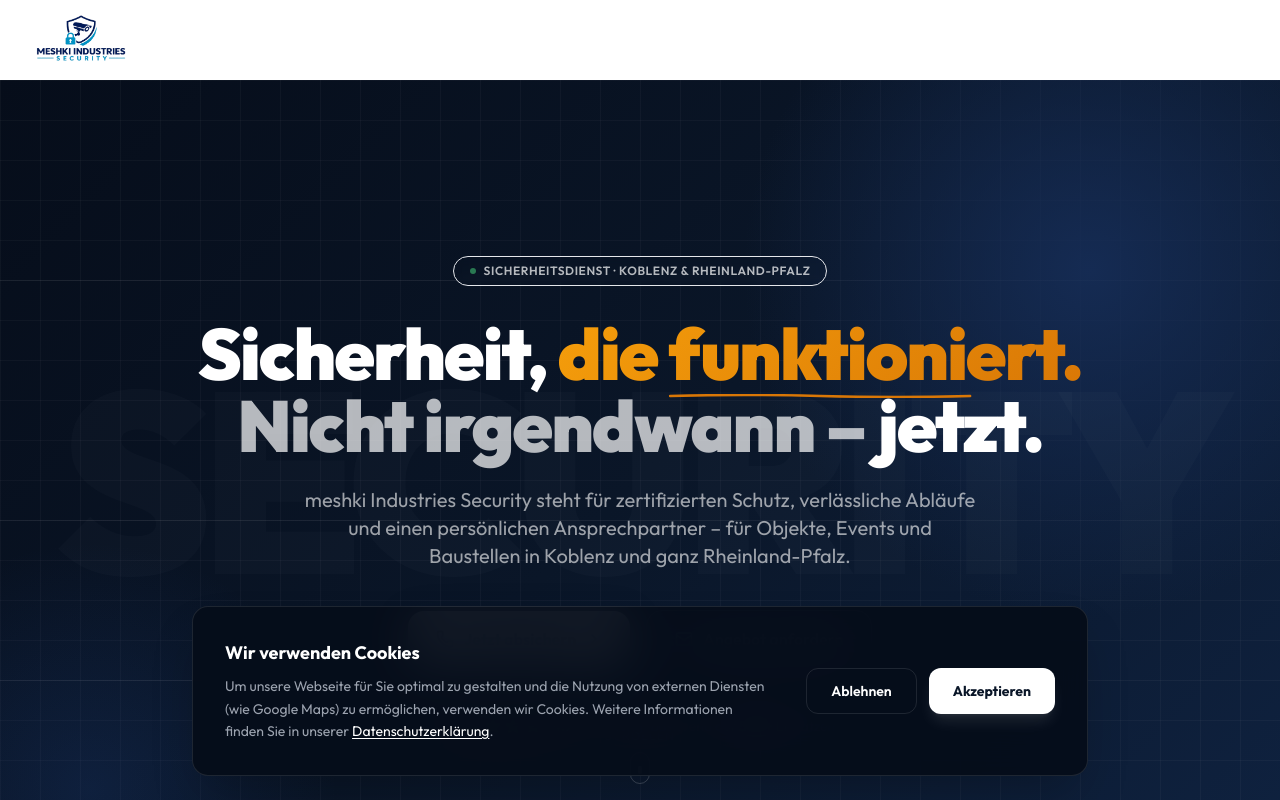
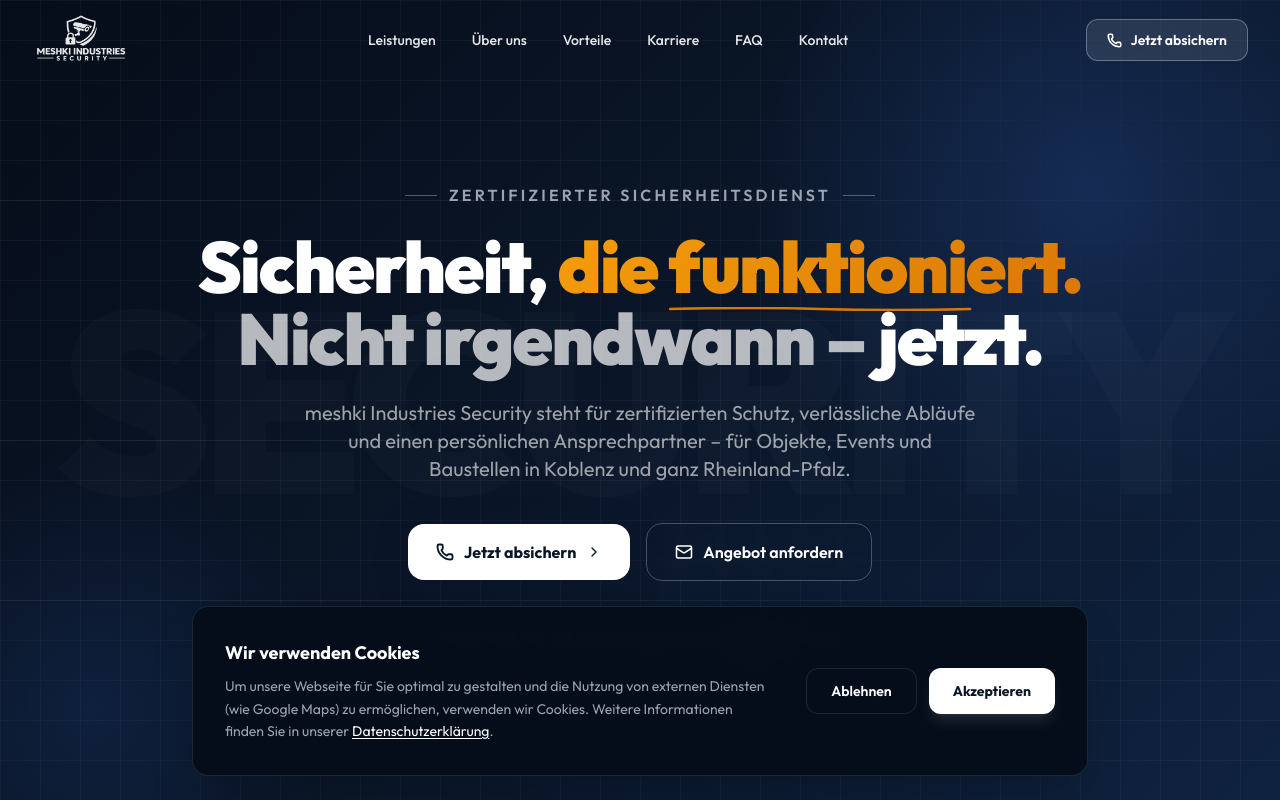
Before and after one commit to Mood-al/meshki-security, a Next.js app: page / in a window 1280 px wide. Shown: the top 800 px of the page. Built offline with nearby package versions, Linux system fonts and the light colour scheme.

Commit message:
fix: navbar overlay and corporate hero badge

```diff
--- a/src/app/layout.js
+++ b/src/app/layout.js
@@ -75,10 +75,10 @@
           }}
         />
       </head>
-      <body className="font-sans antialiased">
+      <body className="font-sans antialiased bg-white">
         <div className="relative overflow-hidden flex flex-col min-h-screen max-w-[100vw]">
           <Header />
-          <main className="flex-grow pt-16 md:pt-20">
+          <main className="flex-grow">
             {children}
           </main>
           <Footer />
--- a/src/components/layout/Header.jsx
+++ b/src/components/layout/Header.jsx
@@ -33,7 +33,11 @@
 
             {/* Logo */}
             <Link href="/" className="flex items-center flex-shrink-0 h-12 md:h-14 w-auto" aria-label="meshki Industries Security – Startseite">
-              <img src="/logo-icon.png" alt="meshki Industries Security Logo" className="h-full w-auto object-contain" />
+              <img
+                src="/logo-icon.png"
+                alt="meshki Industries Security Logo"
+                className={`h-full w-auto object-contain transition-all duration-300 ${!scrolled ? 'brightness-0 invert opacity-90' : ''}`}
+              />
             </Link>
 
             {/* Desktop Nav */}
--- a/src/components/sections/HeroSection.jsx
+++ b/src/components/sections/HeroSection.jsx
@@ -24,11 +24,12 @@
       <div className="container-custom relative z-10 pt-28 pb-20">
         <motion.div variants={stagger} initial="hidden" animate="visible" className="max-w-4xl mx-auto text-center">
 
-          <motion.div variants={fadeUp} className="mb-8 inline-flex items-center">
-            <span className="inline-flex items-center gap-2 bg-white/8 border border-white/12 rounded-full px-4 py-1.5 text-xs font-semibold text-white/70 tracking-wider uppercase backdrop-blur-sm">
-              <span className="w-1.5 h-1.5 rounded-full bg-green-400 animate-pulse" />
-              Sicherheitsdienst · Koblenz & Rheinland-Pfalz
-            </span>
+          <motion.div variants={fadeUp} className="mb-6">
+            <p className="text-sm md:text-base font-semibold tracking-[0.2em] text-steel-400 uppercase flex items-center justify-center gap-3">
+              <span className="w-8 h-px bg-steel-400/50"></span>
+              Zertifizierter Sicherheitsdienst
+              <span className="w-8 h-px bg-steel-400/50"></span>
+            </p>
           </motion.div>
 
           <motion.h1 variants={fadeUp} className="text-4xl sm:text-5xl md:text-6xl lg:text-7xl font-black text-white leading-[1.05] tracking-tight mb-6">
```
